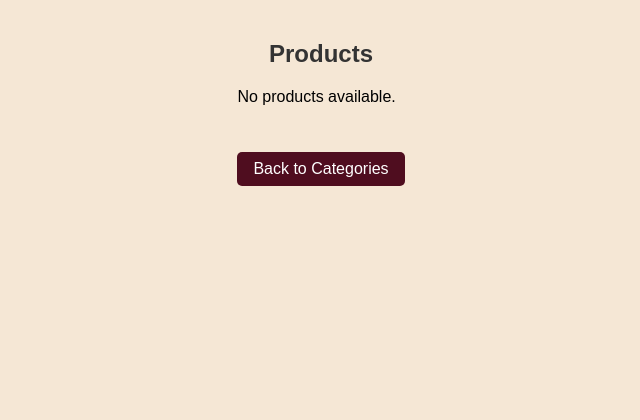
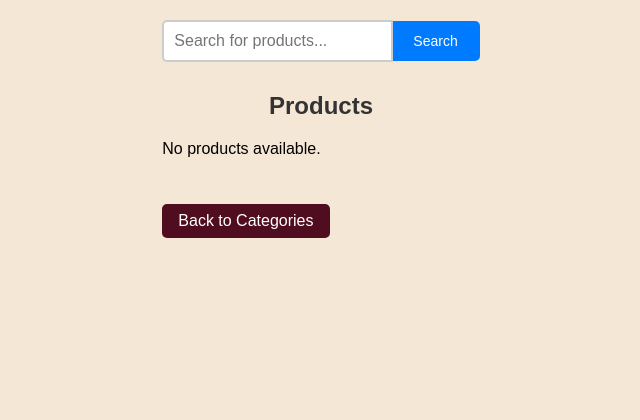
Before and after one commit to macanMehri/ecommerce, a Django app: page /online_shop/all_products/ in a window 1280 px wide. Shown: the part 80-500 px from the top of the page, without its empty margins (319-959 px from the left). Run offline with Django 4.2, Linux system fonts and the light colour scheme; data that the repository does not hold is empty; parts of the project's set-up code (start-up, migrations or seed data) failed here and were passed over.

Commit message:
Added search box in all_products page

```diff
--- a/online_shop/static/css/products.css
+++ b/online_shop/static/css/products.css
@@ -121,3 +121,47 @@
     color: #333;
     margin-bottom: 20px;
 }
+/* Search Section */
+.search-section {
+    text-align: center;
+    margin-bottom: 30px;
+}
+
+.search-form {
+    display: flex;
+    justify-content: center;
+    align-items: center;
+    max-width: 600px;
+    margin: auto;
+}
+
+.search-input {
+    width: 100%;
+    max-width: 400px;
+    padding: 10px;
+    font-size: 16px;
+    border: 2px solid #ccc;
+    border-radius: 5px 0 0 5px;
+    outline: none;
+    transition: all 0.3s ease;
+}
+
+.search-input:focus {
+    border-color: #007bff;
+}
+
+.search-button {
+    padding: 10px 20px;
+    font-size: 14px;
+    background-color: #007bff;
+    color: white;
+    border: 2px solid #007bff;
+    border-left: none;
+    cursor: pointer;
+    border-radius: 0 5px 5px 0;
+    transition: background-color 0.3s ease;
+}
+
+.search-button:hover {
+    background-color: #0056b3;
+}
--- a/online_shop/templates/all_products.html
+++ b/online_shop/templates/all_products.html
@@ -2,6 +2,13 @@
 {% load static %}
 {% block content %}
 <link rel="stylesheet" href="{% static 'css/products.css' %}">
+
+<section class="search-section">
+    <form method="get" action="{% url 'all_products' %}" class="search-form">
+        <input type="text" name="query" placeholder="Search for products..." value="{{ request.GET.query }}" class="search-input">
+        <button type="submit" class="search-button">Search</button>
+    </form>
+</section>
 
 <section class="products">
     <h2>Products</h2>
--- a/online_shop/templates/products.html
+++ b/online_shop/templates/products.html
@@ -4,7 +4,7 @@
 <link rel="stylesheet" href="{% static 'css/products.css' %}">
 
 <section class="products">
-    <h2>Products</h2>
+    <h2>{{ category.title }}</h2>
 
     <div class="products-container">
         {% for product in products %}
@@ -31,6 +31,7 @@
                         </form>
                     {% endif %}
                     {% if user.is_staff %}
+                        <a href="{% url 'edit_product' product_id=product.id %}" class="edit-button">Edit</a>
                         <a href="{% url 'confirm_product_delete' product_id=product.id %}" class="delete-button">Delete</a>
                     {% endif %}
                 </div>
--- a/online_shop/views.py
+++ b/online_shop/views.py
@@ -4,7 +4,7 @@
 import users.models as um
 from django.contrib.auth.decorators import login_required
 from django.contrib.auth.models import User
-from django.db.models import F
+from django.db.models import F, Q
 
 
 def index_view(request):
@@ -13,8 +13,14 @@
 
 
 def all_products(request):
-    products = Product.objects.filter(is_active=True)
-    return render(request, 'all_products.html', {'products': products})
+    query = request.GET.get('query', '')
+    if query:
+        products = Product.objects.filter(
+            Q(title__icontains=query) | Q(category__title__icontains=query)
+        )
+    else:
+        products = Product.objects.filter(is_active=True)
+    return render(request, 'all_products.html', {'products': products, 'query': query})
 
 
 @login_required
@@ -38,8 +44,9 @@
 
 def product_view(request, category_id):
     products = Product.objects.filter(is_active=True, category__id=category_id).order_by('-created_date')
+    category = get_object_or_404(Category, id=category_id)
 
-    return render(request, 'products.html', {'products': products})
+    return render(request, 'products.html', {'products': products, 'category': category})
 
 
 @login_required
```
